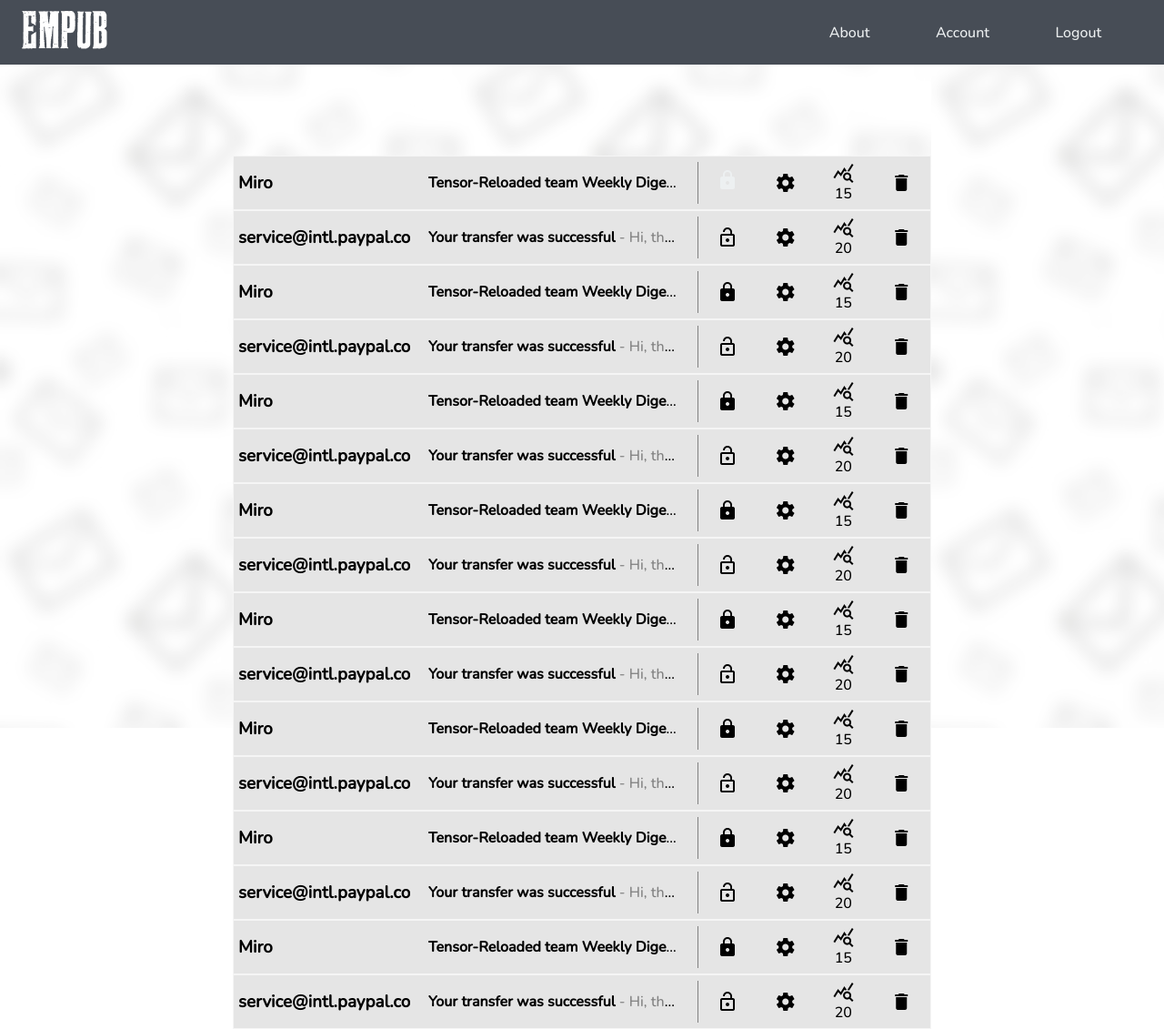
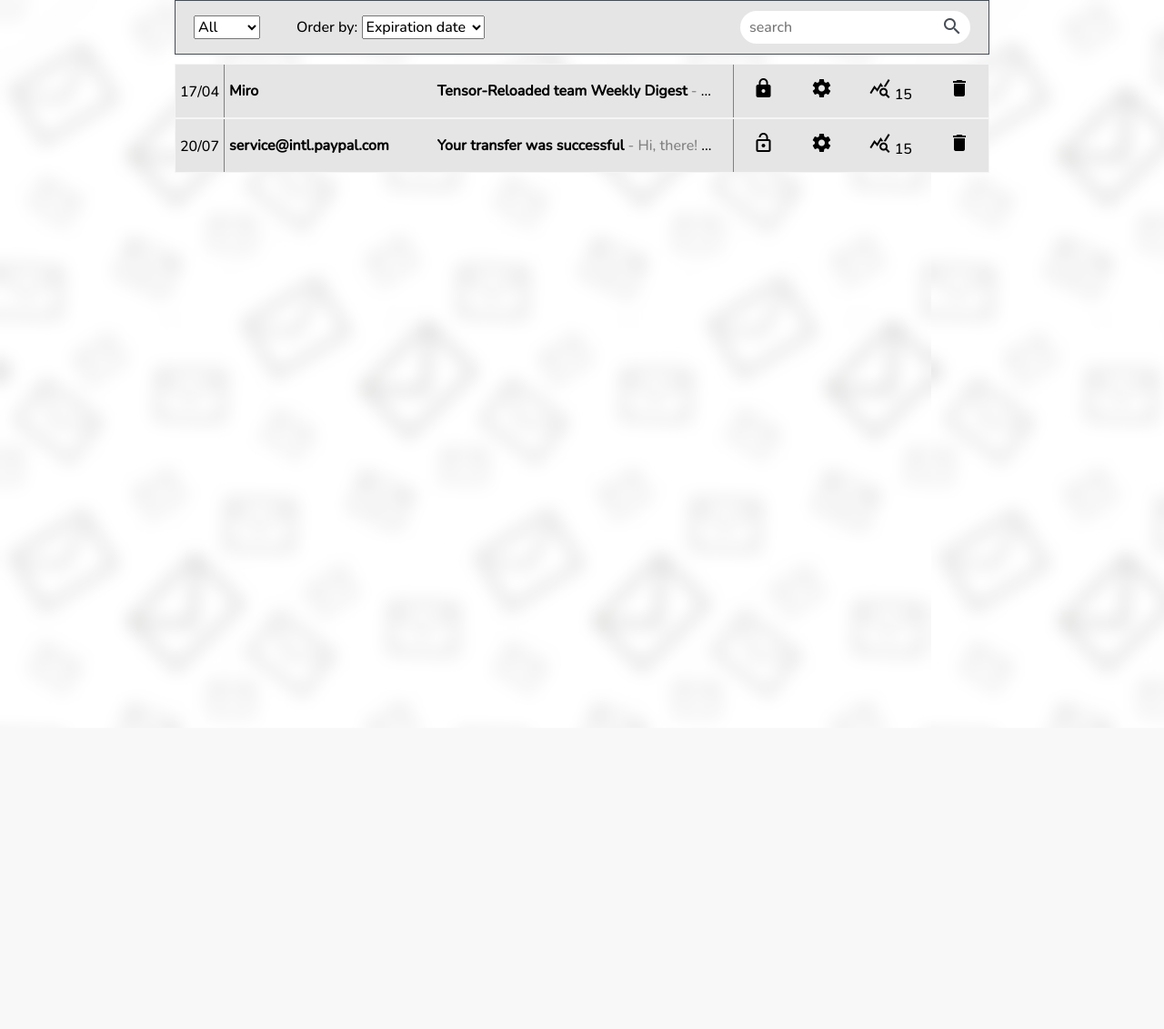
Before and after one commit to vitalie7bocicov/empub, a PHP site: page /pages/main.html in a window 1280 px wide. Shown: the whole page at 91% size. After the commit the page ends 691 px from the top, so only its background shows below. Run offline with PHP 8.4, Linux system fonts and the light colour scheme.

Commit message:
config-menu added

```diff
--- a/EMPub/pages/main.html
+++ b/EMPub/pages/main.html
@@ -14,7 +14,7 @@
 
 
 <body>
-  <header>
+  <!-- <header>
 
     <nav>
       <div class="logo">
@@ -38,11 +38,47 @@
         </li>
       </ul>
     </nav>
-  </header>
+  </header> -->
 
   <section class="container">
+
+    <div class="config-menu">
+      <div class="select-order">
+        <select name="email-permission" id="email-permission">
+          <option value="all" selected>All</option>
+          <option value="public">Public</option>
+          <option value="private">Private</option>
+        </select>
+
+        <div class="order">
+
+          <label for="order-by">Order by:</label>
+          <select name="order-by" id="order-by">
+            <option value="expiration-date" selected>Expiration date</option>
+            <option value="publishing date">Publishing date</option>
+            <option value="nr-views">Nr. of views</option>
+          </select>
+
+        </div>
+
+      </div>
+      <form action="" class="search-bar">
+        <input type="text" name="q" placeholder="search">
+        <button type="submit " class="email-search">
+          <span class="material-icons">
+            search
+          </span>
+        </button>
+      </form>
+
+    </div>
     <div class="email-list">
       <div class="email-row">
+        <div class="email-date">
+          <span class="email-expiration-date">
+            17/04
+          </span>
+        </div>
         <div class="email-content">
           <div class="email-sender">
             <h3>
@@ -57,28 +93,42 @@
         </div>
 
         <div class="email-options">
-          <a href="" title="Today">
-            <span class="material-icons email-lock email-locked">
+
+          <a href="" class="email-lock">
+            <span class="material-icons email-locked">
               lock
             </span>
           </a>
 
-          <span class="material-icons email-settings">
+          <a href="" class="email-settings">
+            <span class="material-icons">
               settings
             </span>
-          <div class="email-stats">
-            <span class="material-icons email-query-stats">
+          </a>
+
+
+          <a href="" class="email-stats">
+            <span class="material-icons">
               query_stats
             </span>
             <span class="email-views">15</span>
-          </div>
-          <span class="material-icons email-delete">
+          </a>
+
+          <a href="" class="email-delete">
+            <span class="material-icons">
               delete
             </span>
+          </a>
+
         </div>
       </div>
 
       <div class="email-row">
+        <div class="email-date">
+          <span class="email-expiration-date">
+            20/07
+          </span>
+        </div>
         <div class="email-content">
           <div class="email-sender">
             <h3>
@@ -94,493 +144,39 @@
         </div>
 
         <div class="email-options">
-          <span class="material-icons email-lock email-unlocked">
+          <a href="" class="email-lock">
+            <span class="material-icons email-unlocked">
               lock_open
             </span>
-          <span class="material-icons email-settings">
+          </a>
+
+          <a href="" class="email-settings">
+            <span class="material-icons">
               settings
             </span>
-          <div class="email-stats">
+          </a>
+
+
+          <a href="" class="email-stats">
             <span class="material-icons email-query-stats">
               query_stats
             </span>
-            <span class="email-views">20</span>
-          </div>
-          <span class="material-icons email-delete">
+            <span class="email-views">15</span>
+          </a>
+
+          <a href="" class="email-delete">
+            <span class="material-icons">
               delete
             </span>
+          </a>
+
         </div>
 
       </div>
 
-      <div class="email-row">
-        <div class="email-content">
-          <div class="email-sender">
-            <h3>
-              Miro
-            </h3>
-          </div>
 
-          <div class="email-message">
-            <span class="email-subject">Tensor-Reloaded team Weekly Digest</span>
-            <span class="email-text"> - Here’s how your team did last week</span>
-          </div>
-        </div>
 
-        <div class="email-options">
-          <span class="material-icons email-lock email-locked">
-            lock
-          </span>
-          <span class="material-icons email-settings">
-            settings
-          </span>
-          <div class="email-stats">
-            <span class="material-icons email-query-stats">
-              query_stats
-            </span>
-            <span class="email-views">15</span>
-          </div>
-          <span class="material-icons email-delete">
-            delete
-          </span>
-        </div>
-      </div>
-
-      <div class="email-row">
-        <div class="email-content">
-          <div class="email-sender">
-            <h3>
-              service@intl.paypal.com
-            </h3>
-          </div>
-
-          <div class="email-message">
-            <span class="email-subject">Your transfer was successful</span>
-            <span class="email-text"> - Hi, there!
-              Looking for better solutions for all your content creation?</span>
-          </div>
-        </div>
-
-        <div class="email-options">
-          <span class="material-icons email-lock email-unlocked">
-            lock_open
-          </span>
-          <span class="material-icons email-settings">
-            settings
-          </span>
-          <div class="email-stats">
-            <span class="material-icons email-query-stats">
-              query_stats
-            </span>
-            <span class="email-views">20</span>
-          </div>
-          <span class="material-icons email-delete">
-            delete
-          </span>
-        </div>
-
-      </div>
-      <div class="email-row">
-        <div class="email-content">
-          <div class="email-sender">
-            <h3>
-              Miro
-            </h3>
-          </div>
-
-          <div class="email-message">
-            <span class="email-subject">Tensor-Reloaded team Weekly Digest</span>
-            <span class="email-text"> - Here’s how your team did last week</span>
-          </div>
-        </div>
-
-        <div class="email-options">
-          <span class="material-icons email-lock email-locked">
-            lock
-          </span>
-          <span class="material-icons email-settings">
-            settings
-          </span>
-          <div class="email-stats">
-            <span class="material-icons email-query-stats">
-              query_stats
-            </span>
-            <span class="email-views">15</span>
-          </div>
-          <span class="material-icons email-delete">
-            delete
-          </span>
-        </div>
-      </div>
-
-      <div class="email-row">
-        <div class="email-content">
-          <div class="email-sender">
-            <h3>
-              service@intl.paypal.com
-            </h3>
-          </div>
-
-          <div class="email-message">
-            <span class="email-subject">Your transfer was successful</span>
-            <span class="email-text"> - Hi, there!
-              Looking for better solutions for all your content creation?</span>
-          </div>
-        </div>
-
-        <div class="email-options">
-          <span class="material-icons email-lock email-unlocked">
-            lock_open
-          </span>
-          <span class="material-icons email-settings">
-            settings
-          </span>
-          <div class="email-stats">
-            <span class="material-icons email-query-stats">
-              query_stats
-            </span>
-            <span class="email-views">20</span>
-          </div>
-          <span class="material-icons email-delete">
-            delete
-          </span>
-        </div>
-
-      </div>
-      <div class="email-row">
-        <div class="email-content">
-          <div class="email-sender">
-            <h3>
-              Miro
-            </h3>
-          </div>
-
-          <div class="email-message">
-            <span class="email-subject">Tensor-Reloaded team Weekly Digest</span>
-            <span class="email-text"> - Here’s how your team did last week</span>
-          </div>
-        </div>
-
-        <div class="email-options">
-          <span class="material-icons email-lock email-locked">
-            lock
-          </span>
-          <span class="material-icons email-settings">
-            settings
-          </span>
-          <div class="email-stats">
-            <span class="material-icons email-query-stats">
-              query_stats
-            </span>
-            <span class="email-views">15</span>
-          </div>
-          <span class="material-icons email-delete">
-            delete
-          </span>
-        </div>
-      </div>
-
-      <div class="email-row">
-        <div class="email-content">
-          <div class="email-sender">
-            <h3>
-              service@intl.paypal.com
-            </h3>
-          </div>
-
-          <div class="email-message">
-            <span class="email-subject">Your transfer was successful</span>
-            <span class="email-text"> - Hi, there!
-              Looking for better solutions for all your content creation?</span>
-          </div>
-        </div>
-
-        <div class="email-options">
-          <span class="material-icons email-lock email-unlocked">
-            lock_open
-          </span>
-          <span class="material-icons email-settings">
-            settings
-          </span>
-          <div class="email-stats">
-            <span class="material-icons email-query-stats">
-              query_stats
-            </span>
-            <span class="email-views">20</span>
-          </div>
-          <span class="material-icons email-delete">
-            delete
-          </span>
-        </div>
-
-      </div>
-      <div class="email-row">
-        <div class="email-content">
-          <div class="email-sender">
-            <h3>
-              Miro
-            </h3>
-          </div>
-
-          <div class="email-message">
-            <span class="email-subject">Tensor-Reloaded team Weekly Digest</span>
-            <span class="email-text"> - Here’s how your team did last week</span>
-          </div>
-        </div>
-
-        <div class="email-options">
-          <span class="material-icons email-lock email-locked">
-            lock
-          </span>
-          <span class="material-icons email-settings">
-            settings
-          </span>
-          <div class="email-stats">
-            <span class="material-icons email-query-stats">
-              query_stats
-            </span>
-            <span class="email-views">15</span>
-          </div>
-          <span class="material-icons email-delete">
-            delete
-          </span>
-        </div>
-      </div>
-
-      <div class="email-row">
-        <div class="email-content">
-          <div class="email-sender">
-            <h3>
-              service@intl.paypal.com
-            </h3>
-          </div>
-
-          <div class="email-message">
-            <span class="email-subject">Your transfer was successful</span>
-            <span class="email-text"> - Hi, there!
-              Looking for better solutions for all your content creation?</span>
-          </div>
-        </div>
-
-        <div class="email-options">
-          <span class="material-icons email-lock email-unlocked">
-            lock_open
-          </span>
-          <span class="material-icons email-settings">
-            settings
-          </span>
-          <div class="email-stats">
-            <span class="material-icons email-query-stats">
-              query_stats
-            </span>
-            <span class="email-views">20</span>
-          </div>
-          <span class="material-icons email-delete">
-            delete
-          </span>
-        </div>
-
-      </div>
-      <div class="email-row">
-        <div class="email-content">
-          <div class="email-sender">
-            <h3>
-              Miro
-            </h3>
-          </div>
-
-          <div class="email-message">
-            <span class="email-subject">Tensor-Reloaded team Weekly Digest</span>
-            <span class="email-text"> - Here’s how your team did last week</span>
-          </div>
-        </div>
-
-        <div class="email-options">
-          <span class="material-icons email-lock email-locked">
-            lock
-          </span>
-          <span class="material-icons email-settings">
-            settings
-          </span>
-          <div class="email-stats">
-            <span class="material-icons email-query-stats">
-              query_stats
-            </span>
-            <span class="email-views">15</span>
-          </div>
-          <span class="material-icons email-delete">
-            delete
-          </span>
-        </div>
-      </div>
-
-      <div class="email-row">
-        <div class="email-content">
-          <div class="email-sender">
-            <h3>
-              service@intl.paypal.com
-            </h3>
-          </div>
-
-          <div class="email-message">
-            <span class="email-subject">Your transfer was successful</span>
-            <span class="email-text"> - Hi, there!
-              Looking for better solutions for all your content creation?</span>
-          </div>
-        </div>
-
-        <div class="email-options">
-          <span class="material-icons email-lock email-unlocked">
-            lock_open
-          </span>
-          <span class="material-icons email-settings">
-            settings
-          </span>
-          <div class="email-stats">
-            <span class="material-icons email-query-stats">
-              query_stats
-            </span>
-            <span class="email-views">20</span>
-          </div>
-          <span class="material-icons email-delete">
-            delete
-          </span>
-        </div>
-
-      </div>
-      <div class="email-row">
-        <div class="email-content">
-          <div class="email-sender">
-            <h3>
-              Miro
-            </h3>
-          </div>
-
-          <div class="email-message">
-            <span class="email-subject">Tensor-Reloaded team Weekly Digest</span>
-            <span class="email-text"> - Here’s how your team did last week</span>
-          </div>
-        </div>
-
-        <div class="email-options">
-          <span class="material-icons email-lock email-locked">
-            lock
-          </span>
-          <span class="material-icons email-settings">
-            settings
-          </span>
-          <div class="email-stats">
-            <span class="material-icons email-query-stats">
-              query_stats
-            </span>
-            <span class="email-views">15</span>
-          </div>
-          <span class="material-icons email-delete">
-            delete
-          </span>
-        </div>
-      </div>
-
-      <div class="email-row">
-        <div class="email-content">
-          <div class="email-sender">
-            <h3>
-              service@intl.paypal.com
-            </h3>
-          </div>
-
-          <div class="email-message">
-            <span class="email-subject">Your transfer was successful</span>
-            <span class="email-text"> - Hi, there!
-              Looking for better solutions for all your content creation?</span>
-          </div>
-        </div>
-
-        <div class="email-options">
-          <span class="material-icons email-lock email-unlocked">
-            lock_open
-          </span>
-          <span class="material-icons email-settings">
-            settings
-          </span>
-          <div class="email-stats">
-            <span class="material-icons email-query-stats">
-              query_stats
-            </span>
-            <span class="email-views">20</span>
-          </div>
-          <span class="material-icons email-delete">
-            delete
-          </span>
-        </div>
-
-      </div>
-      <div class="email-row">
-        <div class="email-content">
-          <div class="email-sender">
-            <h3>
-              Miro
-            </h3>
-          </div>
-
-          <div class="email-message">
-            <span class="email-subject">Tensor-Reloaded team Weekly Digest</span>
-            <span class="email-text"> - Here’s how your team did last week</span>
-          </div>
-        </div>
-
-        <div class="email-options">
-          <span class="material-icons email-lock email-locked">
-            lock
-          </span>
-          <span class="material-icons email-settings">
-            settings
-          </span>
-          <div class="email-stats">
-            <span class="material-icons email-query-stats">
-              query_stats
-            </span>
-            <span class="email-views">15</span>
-          </div>
-          <span class="material-icons email-delete">
-            delete
-          </span>
-        </div>
-      </div>
-
-      <div class="email-row">
-        <div class="email-content">
-          <div class="email-sender">
-            <h3>
-              service@intl.paypal.com
-            </h3>
-          </div>
-
-          <div class="email-message">
-            <span class="email-subject">Your transfer was successful</span>
-            <span class="email-text"> - Hi, there!
-              Looking for better solutions for all your content creation?</span>
-          </div>
-        </div>
-
-        <div class="email-options">
-          <span class="material-icons email-lock email-unlocked">
-            lock_open
-          </span>
-          <span class="material-icons email-settings">
-            settings
-          </span>
-          <div class="email-stats">
-            <span class="material-icons email-query-stats">
-              query_stats
-            </span>
-            <span class="email-views">20</span>
-          </div>
-          <span class="material-icons email-delete">
-            delete
-          </span>
-        </div>
-
+      <!-- email-list end -->
     </div>
 
     </div>
--- a/EMPub/styles/main_style.css
+++ b/EMPub/styles/main_style.css
@@ -3,6 +3,7 @@
   padding: 0;
   box-sizing: border-box;
   font-family: "Nunito", sans-serif;
+  font-size: 16px;
 }
 
 body::after {
@@ -17,15 +18,6 @@ body::after {
   z-index: -1;
 }
 
-li,
-a,
-button {
-  font-weight: 500;
-  font-size: 16px;
-  text-decoration: none;
-  color: #edf0f1;
-}
-
 nav {
   display: flex;
   justify-content: space-between;
@@ -33,6 +25,12 @@ nav {
   min-height: 8vh;
   background-color: rgb(71, 77, 86);
   padding: 10px 20px;
+}
+
+li,
+nav a {
+  text-decoration: none;
+  color: #edf0f1;
 }
 
 .logo a img {
@@ -51,24 +49,80 @@ nav {
   list-style: none;
 }
 
-.nav-links a {
+a {
   text-decoration: none;
+  color: inherit;
 }
 
 .nav-links li {
   padding: 5px;
   padding-right: 30px;
 }
-.email-list {
-  padding-top: 100px;
+
+.container {
+  margin-left: 15%;
+  margin-right: 15%;
+}
+
+.config-menu {
+  height: 60px;
+
+  border: 1px solid rgb(71, 77, 86);
+  background-color: #e5e5e5;
+  margin-bottom: 10px;
+
+  display: flex;
+  align-items: center;
+  justify-content: flex-end;
+  width: 100%;
+}
+
+.config-menu .select-order {
+  width: 100%;
+  display: flex;
+  align-items: center;
+}
+
+.config-menu .select-order > * {
+  margin: 20px;
+}
+
+.config-menu .search-bar {
+  display: flex;
+  align-items: center;
+  justify-content: center;
+  background: white;
+  border-radius: 60px;
+  margin: 20px;
+}
+
+.config-menu .search-bar input {
+  background: transparent;
+  flex: 1;
+  border: 0;
+  outline: none;
+  padding: 7px;
+  padding-left: 10px;
+}
+
+.config-menu .search-bar button {
+  background: transparent;
+  border: 0;
+  outline: none;
+  color: rgb(71, 77, 86);
+  padding-top: 4px;
+  margin-right: 8px;
+}
+
+.config-menu .search-bar button:hover {
+  color: blue;
 }
 
 .email-row {
+  height: 60px;
   display: flex;
   align-items: center;
-  margin-left: 20%;
-  margin-right: 20%;
-  height: 60px;
+
   border: 1px solid whitesmoke;
   cursor: pointer;
   background-color: #e5e5e5;
@@ -79,7 +133,19 @@ nav {
   box-shadow: 0 4px 4px -2px rgba(0, 0, 0, 0.2);
 }
 
+.email-row .email-date {
+  border-right: 1px solid grey;
+  padding-right: 5px;
+  padding-left: 5px;
+  padding-top: 1px;
+  height: 100%;
+  display: flex;
+  align-items: center;
+  white-space: nowrap;
+}
+
 .email-row .email-content {
+  height: 100%;
   display: flex;
   flex: 1;
   align-items: center;
@@ -106,14 +172,6 @@ nav {
   padding-right: 20px;
 }
 
-.email-row .email-options {
-  flex: 0.5;
-  display: flex;
-  align-items: center;
-  justify-content: space-around;
-  border-left: 1px solid grey;
-}
-
 .email-message .email-subject {
   font-weight: bold;
 }
@@ -122,26 +180,38 @@ nav {
   color: grey;
 }
 
-.email-options .email-stats {
+.email-row .email-options {
+  height: 100%;
+  flex: 0.5;
+
   display: flex;
-  flex-direction: column;
   align-items: center;
+  justify-content: space-around;
+  border-left: 1px solid grey;
 }
 
-.email-options .material-icons:hover {
+.email-options a.email-expires:hover {
   color: blue;
 }
 
-.email-options .email-delete:hover {
+.email-options a.email-lock:hover {
+  color: blue;
+}
+
+.email-options a.email-settings:hover {
+  color: blue;
+}
+
+.email-options a.email-delete:hover {
   color: red;
 }
 
-.email-options .email-query-stats:hover {
-  color: darkgreen;
+.email-options a.email-stats:hover {
+  color: rgb(31, 147, 54);
 }
 
 @media (max-width: 1024px) {
-  .email-row {
+  .container {
     margin: 0;
   }
 }
@@ -150,6 +220,12 @@ nav {
   .email-row {
     height: 75px;
   }
+
+  .config-menu .select-order > *,
+  .config-menu .search-bar {
+    margin: 7px;
+  }
+
   .email-row .email-content .email-message {
     flex: 0.5;
     display: flex;
@@ -167,6 +243,20 @@ nav {
 }
 
 @media (max-width: 480px) {
+  .config-menu {
+    height: 100px;
+    flex-direction: column;
+  }
+
+  .config-menu .select-order {
+    padding: 10px;
+    justify-content: space-around;
+  }
+
+  .config-menu .search-bar {
+    width: 95%;
+  }
+
   .email-row .email-content {
     flex: 0.7;
     flex-direction: column;
@@ -186,7 +276,8 @@ nav {
   }
 
   .email-row .email-options .email-lock,
-  .email-row .email-options .email-stats {
+  .email-row .email-options .email-stats,
+  .email-row .email-options .email-expires {
     display: none;
   }
 }
```
Lines whose indentation alone changed are shown as unchanged.
